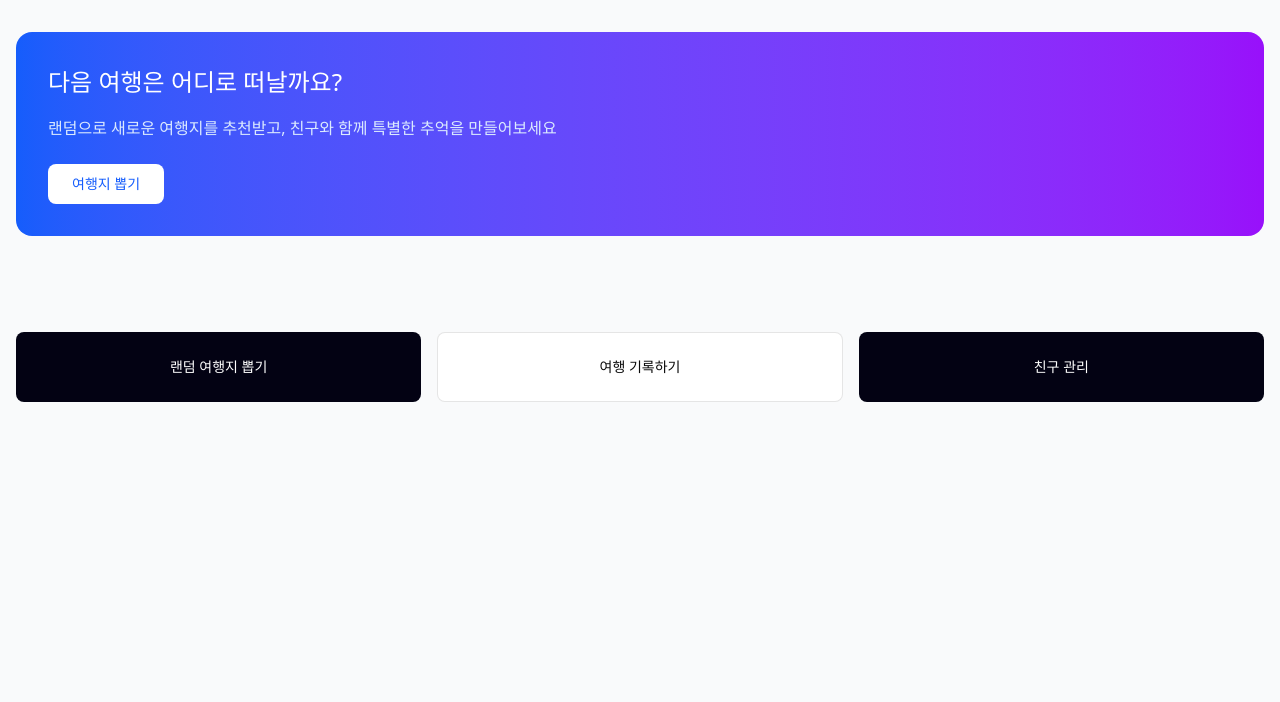
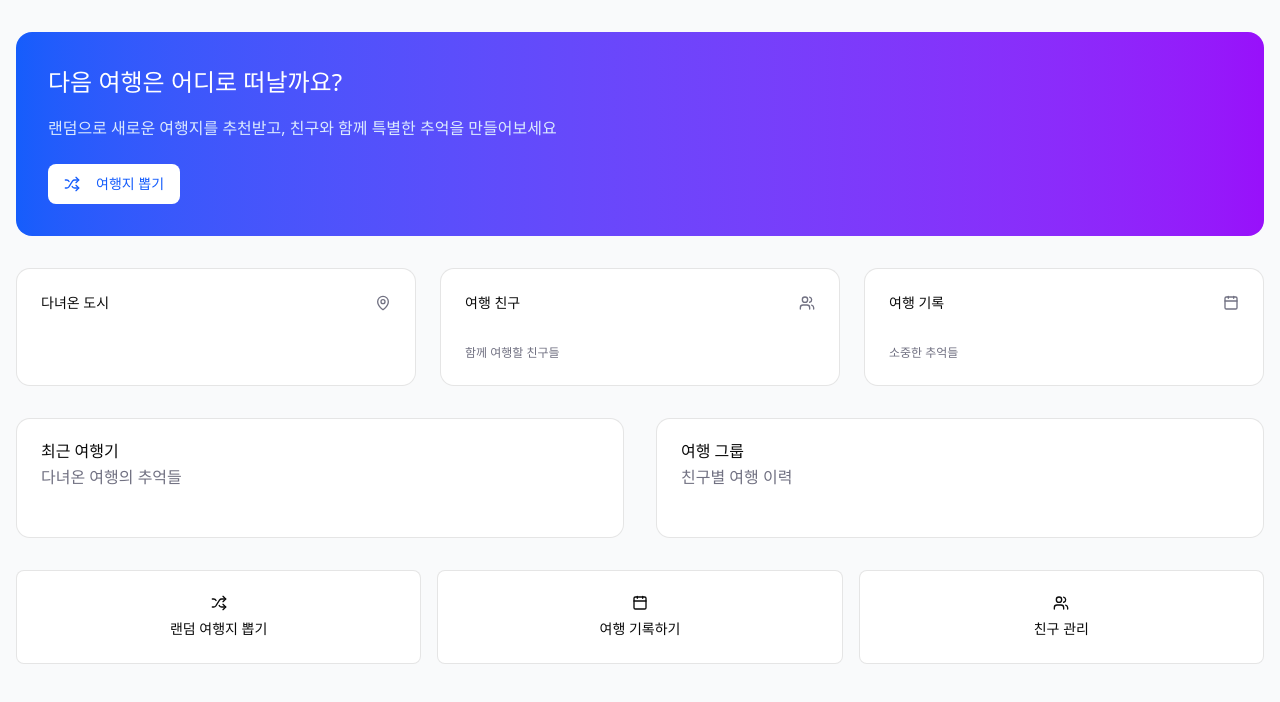
Before and after one commit to ho04029/random-travel, a Next.js app: page / in a window 1280 px wide. Shown: the top 702 px of the page. Built offline with nearby package versions, Linux system fonts and the light colour scheme.

Commit message:
feat: 카드 컴포넌트

```diff
--- a/app/components/Button.tsx
+++ b/app/components/Button.tsx
@@ -42,6 +42,7 @@
   }) {
   return (
     <button
+      data-slot="button"
       className={cn(buttonVariants({ variant, size, className }))}
       {...props}
     />
--- /dev/null
+++ b/app/components/Card.tsx
@@ -0,0 +1,92 @@
+import * as React from 'react';
+
+import { cn } from '../utils/cn';
+
+function Card({ className, ...props }: React.ComponentProps<'div'>) {
+  return (
+    <div
+      data-slot="card"
+      className={cn(
+        'bg-card text-card-foreground flex flex-col gap-6 rounded-xl border',
+        className,
+      )}
+      {...props}
+    />
+  );
+}
+
+function CardHeader({ className, ...props }: React.ComponentProps<'div'>) {
+  return (
+    <div
+      data-slot="card-header"
+      className={cn(
+        '@container/card-header grid auto-rows-min grid-rows-[auto_auto] items-start gap-1.5 px-6 pt-6 has-data-[slot=card-action]:grid-cols-[1fr_auto] [.border-b]:pb-6',
+        className,
+      )}
+      {...props}
+    />
+  );
+}
+
+function CardTitle({ className, ...props }: React.ComponentProps<'div'>) {
+  return (
+    <h4
+      data-slot="card-title"
+      className={cn('leading-none', className)}
+      {...props}
+    />
+  );
+}
+
+function CardDescription({ className, ...props }: React.ComponentProps<'div'>) {
+  return (
+    <p
+      data-slot="card-description"
+      className={cn('text-muted-foreground', className)}
+      {...props}
+    />
+  );
+}
+
+function CardAction({ className, ...props }: React.ComponentProps<'div'>) {
+  return (
+    <div
+      data-slot="card-action"
+      className={cn(
+        'col-start-2 row-span-2 row-start-1 self-start justify-self-end',
+        className,
+      )}
+      {...props}
+    />
+  );
+}
+
+function CardContent({ className, ...props }: React.ComponentProps<'div'>) {
+  return (
+    <div
+      data-slot="card-content"
+      className={cn('px-6 [&:last-child]:pb-6', className)}
+      {...props}
+    />
+  );
+}
+
+function CardFooter({ className, ...props }: React.ComponentProps<'div'>) {
+  return (
+    <div
+      data-slot="card-footer"
+      className={cn('flex items-center px-6 pb-6 [.border-t]:pt-6', className)}
+      {...props}
+    />
+  );
+}
+
+export {
+  Card,
+  CardHeader,
+  CardFooter,
+  CardTitle,
+  CardAction,
+  CardDescription,
+  CardContent,
+};
--- a/app/page.tsx
+++ b/app/page.tsx
@@ -2,7 +2,15 @@
 
 // import Image from 'next/image';
 import { useRouter } from 'next/navigation';
+import { Shuffle, MapPin, Users, Calendar } from 'lucide-react';
 import { Button } from './components/Button';
+import {
+  Card,
+  CardHeader,
+  CardTitle,
+  CardContent,
+  CardDescription,
+} from './components/Card';
 
 export default function Home() {
   const router = useRouter();
@@ -22,22 +30,22 @@
             className="bg-white text-blue-600 hover:bg-gray-100"
             onClick={() => router.push('/random')}
           >
-            {/* <Shuffle className="mr-2 h-5 w-5" /> */}
+            <Shuffle className="mr-2 h-5 w-5" />
             여행지 뽑기
           </Button>
         </div>
 
         {/* Stats */}
         <div className="mb-8 grid gap-6 md:grid-cols-3">
-          {/* <Card>
+          <Card>
             <CardHeader className="flex flex-row items-center justify-between space-y-0 pb-2">
               <CardTitle className="text-sm">다녀온 도시</CardTitle>
               <MapPin className="text-muted-foreground h-4 w-4" />
             </CardHeader>
             <CardContent>
-              <div className="text-2xl font-bold">{visitedCities}개</div>
+              {/* <div className="text-2xl font-bold">{visitedCities}개</div> */}
               <p className="text-muted-foreground text-xs">
-                전체 {destinations.length}개 중
+                {/* 전체 {destinations.length}개 중 */}
               </p>
             </CardContent>
           </Card>
@@ -49,7 +57,7 @@
             </CardHeader>
             <CardContent>
               <div className="text-2xl font-bold">
-                {friends.filter((f) => f.status === 'accepted').length}명
+                {/* {friends.filter((f) => f.status === 'accepted').length}명 */}
               </div>
               <p className="text-muted-foreground text-xs">
                 함께 여행할 친구들
@@ -63,21 +71,21 @@
               <Calendar className="text-muted-foreground h-4 w-4" />
             </CardHeader>
             <CardContent>
-              <div className="text-2xl font-bold">{trips.length}개</div>
+              {/* <div className="text-2xl font-bold">{trips.length}개</div> */}
               <p className="text-muted-foreground text-xs">소중한 추억들</p>
             </CardContent>
-          </Card> */}
+          </Card>
         </div>
 
         <div className="grid gap-8 lg:grid-cols-2">
           {/* Recent Trips */}
-          {/* <Card>
+          <Card>
             <CardHeader>
               <CardTitle>최근 여행기</CardTitle>
               <CardDescription>다녀온 여행의 추억들</CardDescription>
             </CardHeader>
             <CardContent>
-              {trips.length > 0 ? (
+              {/* {trips.length > 0 ? (
                 <div className="space-y-4">
                   {trips.slice(0, 3).map((trip) => (
                     <div
@@ -113,18 +121,18 @@
                     첫 여행 기록하기
                   </Button>
                 </div>
-              )}
+              )} */}
             </CardContent>
-          </Card> */}
+          </Card>
 
           {/* Travel Groups */}
-          {/* <Card>
+          <Card>
             <CardHeader>
               <CardTitle>여행 그룹</CardTitle>
               <CardDescription>친구별 여행 이력</CardDescription>
             </CardHeader>
             <CardContent>
-              {travelGroups.length > 0 ? (
+              {/* {travelGroups.length > 0 ? (
                 <div className="space-y-4">
                   {travelGroups.map((group) => {
                     const friendNames = group.friendIds
@@ -169,19 +177,19 @@
                     친구 추가하기
                   </Button>
                 </div>
-              )}
+              )} */}
             </CardContent>
-          </Card> */}
+          </Card>
         </div>
 
         {/* Quick Actions */}
         <div className="mt-8 grid gap-4 md:grid-cols-3">
           <Button
-            // variant="outline"
+            variant="outline"
             className="flex h-auto flex-col gap-2 py-6"
             onClick={() => router.push('/random')}
           >
-            {/* <Shuffle className="h-6 w-6" /> */}
+            <Shuffle className="h-6 w-6" />
             <span>랜덤 여행지 뽑기</span>
           </Button>
           <Button
@@ -189,15 +197,15 @@
             className="flex h-auto flex-col gap-2 py-6"
             onClick={() => router.push('/trips/new')}
           >
-            {/* <Calendar className="h-6 w-6" /> */}
+            <Calendar className="h-6 w-6" />
             <span>여행 기록하기</span>
           </Button>
           <Button
-            // variant="outline"
+            variant="outline"
             className="flex h-auto flex-col gap-2 py-6"
             onClick={() => router.push('/friends')}
           >
-            {/* <Users className="h-6 w-6" /> */}
+            <Users className="h-6 w-6" />
             <span>친구 관리</span>
           </Button>
         </div>
--- a/package.json
+++ b/package.json
@@ -26,6 +26,7 @@
     "@tanstack/react-query": "^5.101.0",
     "class-variance-authority": "^0.7.1",
     "clsx": "^2.1.1",
+    "lucide-react": "^1.21.0",
     "next": "16.2.9",
     "react": "19.2.4",
     "react-dom": "19.2.4",
```
Also changed, not shown: 1 other file (tests, documents, lock files or other folders).
